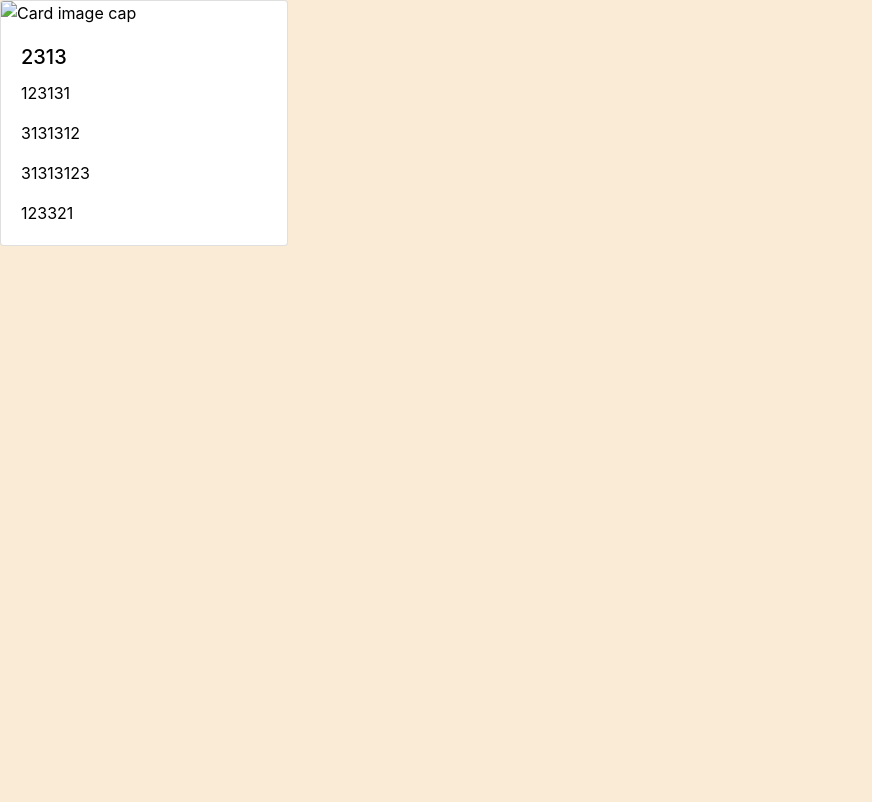
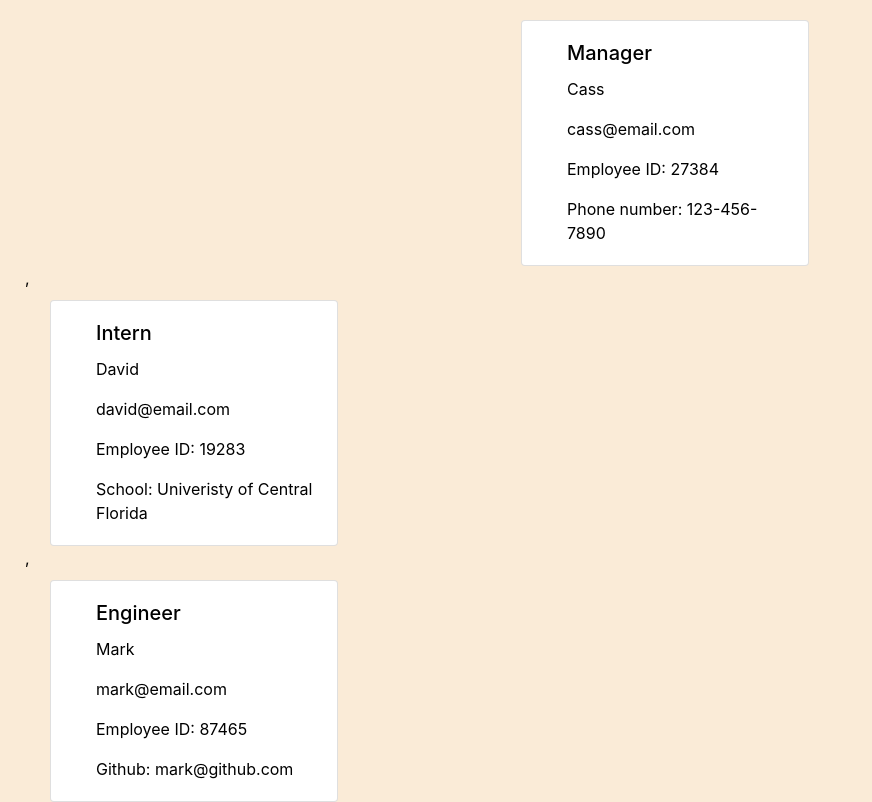
Before and after one commit to alarbig/HTML-employee-generator, a website: page dist/index.html in a window 1280 px wide. Shown: the whole page, without its empty margins (0-872 px from the left). Drawn offline with nearby package versions, Linux system fonts and the light colour scheme.

Commit message:
Add files via upload
Updated CSS

```diff
--- a/dist/index.html
+++ b/dist/index.html
@@ -11,18 +11,44 @@
 <body>
 <div class = 'main-page'>
 
-            <div class = 'main-page'>
+
+
+            <div class = 'main-page manager'>
                 <div class="card" style="width: 18rem;">
-                    <img class="card-img-top" src="..." alt="Card image cap">
+                    <div class="card-body" class = 'manager'>
+                    <h5 class="card-title">Manager</h5>
+                      <p class="card-text">Cass</p>
+                      <p class="card-text">cass@email.com</p>
+                      <p class="card-text">Employee ID: 27384</p>
+                      <p class="card-text">Phone number: 123-456-7890</p>
+                    </div>
+                  </div>
+                </div>,
+            <div class = 'main-page employee'>
+                <div class="card" style="width: 18rem;">
                     <div class="card-body">
-                      <h5 class="card-title">2313</h5>
-                      <p class="card-text">123131</p>
-                      <p class="card-text">3131312</p>
-                      <p class="card-text">31313123</p>
-                      <p class="card-text">123321</p>
+                      <h5 class="card-title">Intern</h5>
+                      <p class="card-text">David</p>
+                      <p class="card-text">david@email.com</p>
+                      <p class="card-text">Employee ID: 19283</p>
+                      <p class="card-text">School: Univeristy of Central Florida</p>
+                    </div>
+                  </div>
+                </div>,
+            <div class = 'main-page employee'>
+                <div class="card" style="width: 18rem;">
+                    <div class="card-body">
+                      <h5 class="card-title">Engineer</h5>
+                      <p class="card-text">Mark</p>
+                      <p class="card-text">mark@email.com</p>
+                      <p class="card-text">Employee ID: 87465</p>
+                      <p class="card-text">Github: mark@github.com</p>
                     </div>
                   </div>
                 </div>
+
+
+
     </div>
 </body>
 </html>
--- a/dist/style.css
+++ b/dist/style.css
@@ -5,4 +5,24 @@ body {
 .main-page {
     padding: 10px, 10px, 10px, 10px;
     color: black;
+    padding-left: 25px;
+    padding-top: 10px;
 }
+
+.card {
+    padding-left: 25px;
+    display: inline-block;
+    align-items: center;
+}
+
+.manager {
+    display: flex;
+    align-items: center;
+    justify-content: center;
+}
+
+.employees {
+    display: flex;
+    align-items: center;
+    justify-content: flex-start;
+}
```
